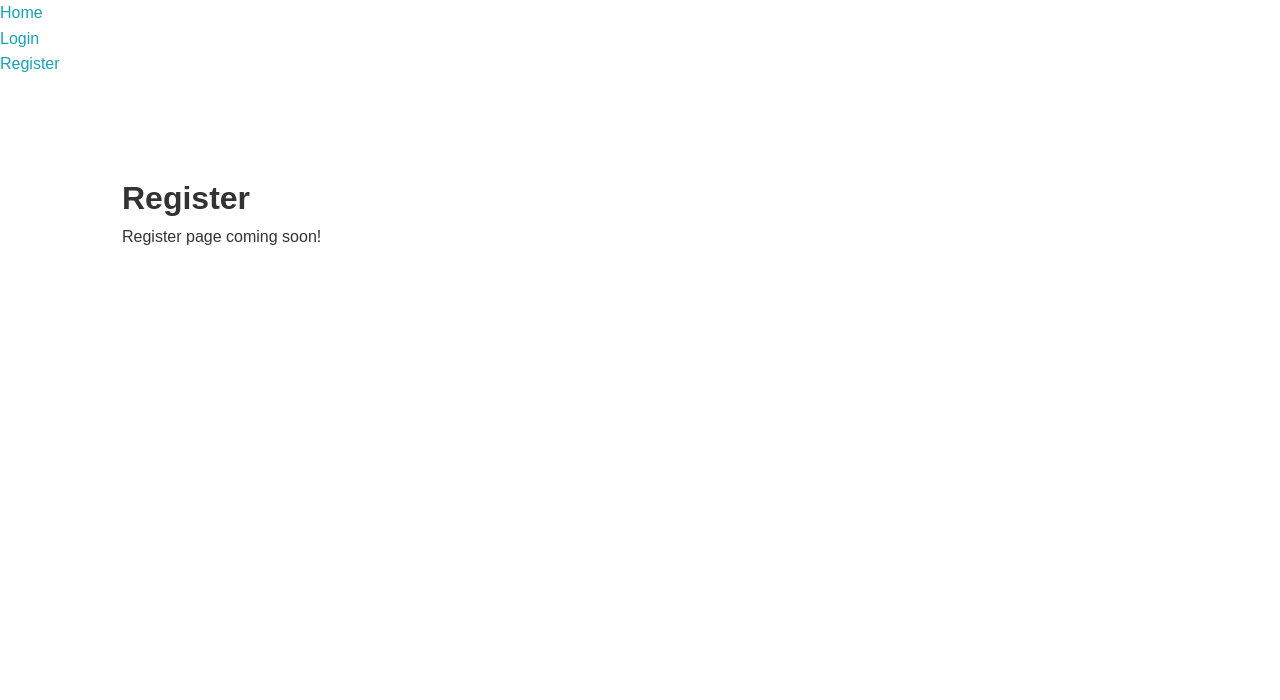
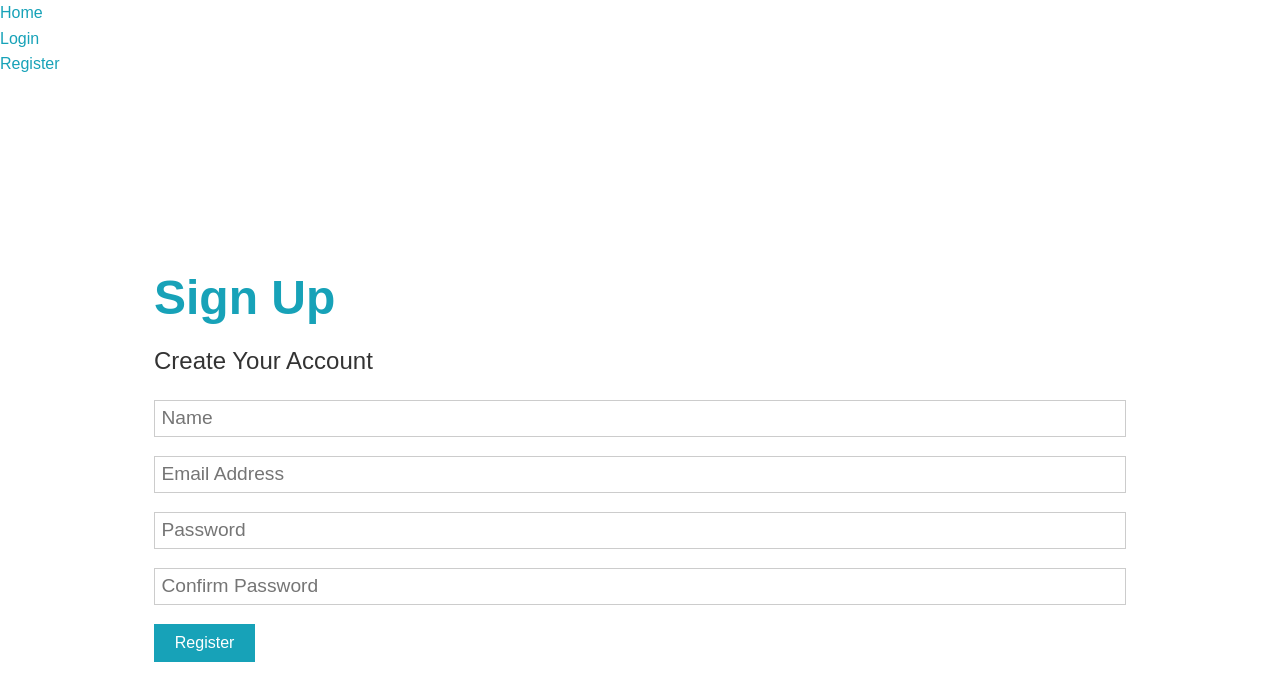
Before and after one commit to AselInukeHidallearachchi/DevCon, a React (Create React App) app in the folder client/: page /register in a window 1280 px wide. Shown: the top 700 px of the page. Built offline with nearby package versions, Linux system fonts and the light colour scheme.

Commit message:
Register Form & useState Hook

```diff
--- a/client/src/components/auth/Register.js
+++ b/client/src/components/auth/Register.js
@@ -1,10 +1,80 @@
-import React from "react";
+import React, { useState } from "react";
 
 const Register = () => {
+  const [formData, setFormData] = useState({
+    name: "",
+    email: "",
+    password: "",
+    password2: "",
+  });
+
+  const { name, email, password, password2 } = formData;
+
+  const onChange = (e) => {
+    setFormData({
+      ...formData,
+      [e.target.name]: e.target.value,
+    });
+  };
+
+  const onSubmit = (e) => {
+    e.preventDefault();
+
+    if (password !== password2) {
+      console.log("Passwords do not match");
+    } else {
+      console.log("Form data:", formData);
+      // You can later dispatch a Redux action here to send the form data to the backend
+    }
+  };
+
   return (
-    <div>
-      <h1>Register</h1>
-      <p>Register page coming soon!</p>
+    <div className="container">
+      <h1 className="large text-primary">Sign Up</h1>
+      <p className="lead">Create Your Account</p>
+      <form className="form" onSubmit={onSubmit}>
+        <div className="form-group">
+          <input
+            type="text"
+            placeholder="Name"
+            name="name"
+            value={name}
+            onChange={onChange}
+            required
+          />
+        </div>
+        <div className="form-group">
+          <input
+            type="email"
+            placeholder="Email Address"
+            name="email"
+            value={email}
+            onChange={onChange}
+            required
+          />
+        </div>
+        <div className="form-group">
+          <input
+            type="password"
+            placeholder="Password"
+            name="password"
+            value={password}
+            onChange={onChange}
+            required
+          />
+        </div>
+        <div className="form-group">
+          <input
+            type="password"
+            placeholder="Confirm Password"
+            name="password2"
+            value={password2}
+            onChange={onChange}
+            required
+          />
+        </div>
+        <input type="submit" className="btn btn-primary" value="Register" />
+      </form>
     </div>
   );
 };
```
